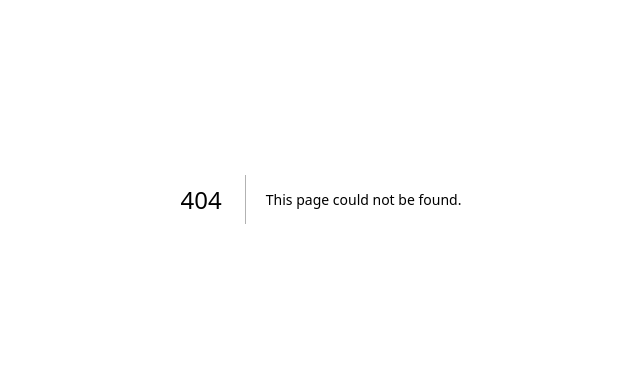
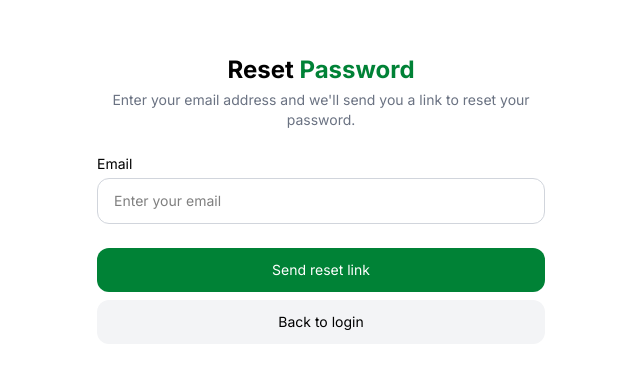
Before and after one commit to ed-specs/Spenderly, a Next.js app: page /forgot-password in a window 1280 px wide. Before the commit this address had no page. Shown: the part 201-570 px from the top of the page, without its empty margins (319-959 px from the left). Built offline with nearby package versions, Linux system fonts and the light colour scheme.

Commit message:
CREATED: Created a forgot password ui/ux

```diff
--- a/src/app/(auth)/create-account/page.jsx
+++ b/src/app/(auth)/create-account/page.jsx
@@ -7,7 +7,7 @@
 export default function CreateAccount() {
   return (
     <div className=" min-h-dvh flex items-center justify-center text-sm p-5">
-      <div className="flex flex-col gap-6 w-full">
+      <div className="flex flex-col gap-6 w-full max-w-md">
         {/* header */}
         <div className="flex flex-col gap-1 text-center">
           <h1 className="text-2xl font-bold">
--- /dev/null
+++ b/src/app/(auth)/forgot-password/page.jsx
@@ -0,0 +1,42 @@
+import ButtonComponent from "../../ui/components/Buttons";
+import InputComponent from "../../ui/components/Inputs";
+import Link from "next/link";
+
+export default function ForgotPassword() {
+  return (
+    <div className=" min-h-dvh flex items-center justify-center text-sm p-5">
+      <div className="flex flex-col gap-6 w-full max-w-md">
+        {/* header */}
+        <div className="flex flex-col gap-1 text-center">
+          <h1 className="text-2xl font-bold">
+            Reset <span className="text-green-700">Password</span>
+          </h1>
+          <p className="text-gray-500">
+            Enter your email address and we'll send you a link to reset your
+            password.
+          </p>
+        </div>
+
+        {/* main */}
+        <div className="flex flex-col gap-4">
+          <div className="flex flex-col gap-1">
+            <label htmlFor="">Email</label>
+
+            <InputComponent type="email" placeholder="Enter your email" />
+          </div>
+        </div>
+        {/* buttons */}
+        <div className="flex flex-col gap-2">
+          <ButtonComponent type="submit">Send reset link</ButtonComponent>
+
+          <Link
+            href="/"
+            className="flex w-full items-center justify-center rounded-xl py-3 px-5 bg-gray-100 hover:bg-gray-200 transition-colors duration-150 cursor-pointer "
+          >
+            Back to login
+          </Link>
+        </div>
+      </div>
+    </div>
+  );
+}
--- a/src/app/(auth)/page.jsx
+++ b/src/app/(auth)/page.jsx
@@ -5,7 +5,7 @@
 export default function SignIn() {
   return (
     <div className=" min-h-dvh flex items-center justify-center text-sm p-5">
-      <div className="flex flex-col gap-6 w-full">
+      <div className="flex flex-col gap-6 w-full max-w-md">
         {/* header */}
         <div className="flex flex-col gap-1 text-center">
           <h1 className="text-2xl font-bold">
--- a/src/app/ui/components/Inputs.jsx
+++ b/src/app/ui/components/Inputs.jsx
@@ -7,7 +7,7 @@
     <input
       type={type}
       placeholder={placeholder}
-      className="w-full border border-gray-300 rounded-xl py-3 px-5 outline-none focus:border-green-700"
+      className="w-full border border-gray-300 rounded-xl py-3 px-4 outline-none focus:border-green-700"
       {...props}
     />
   );
```
